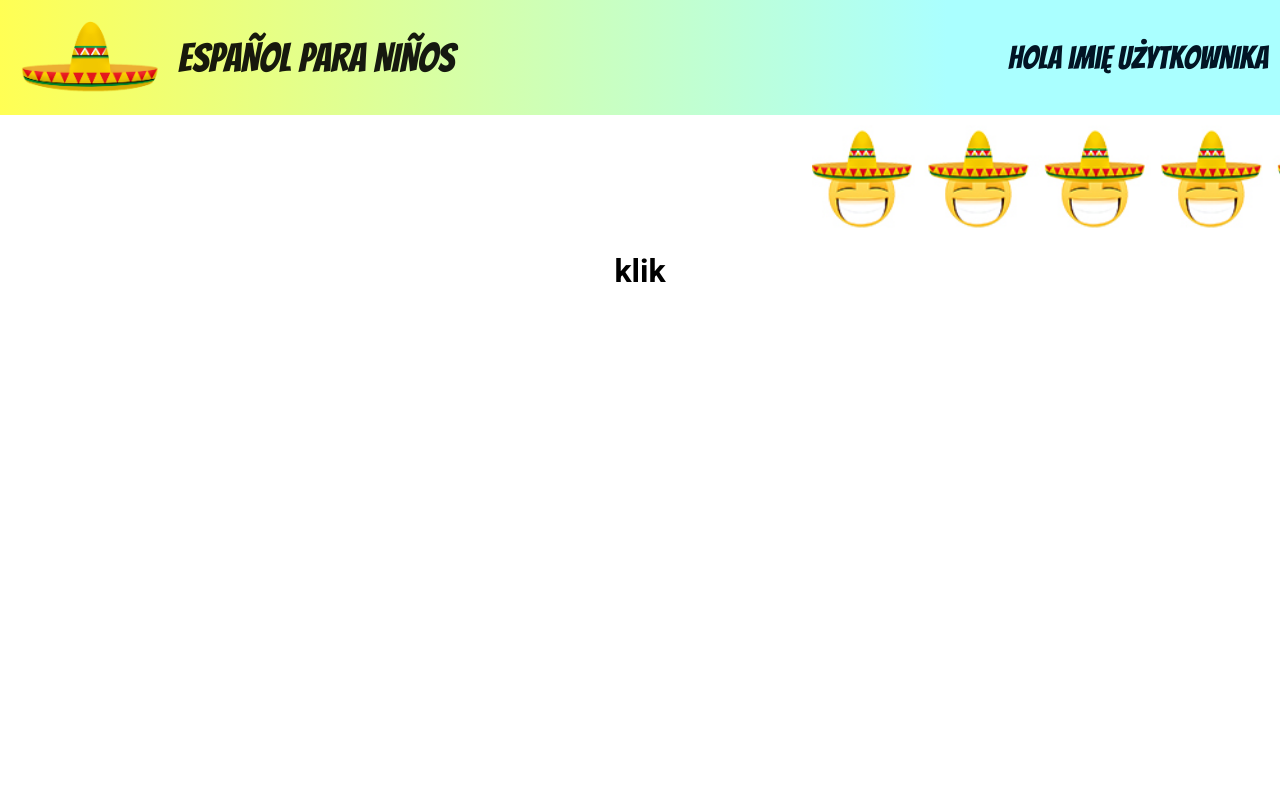
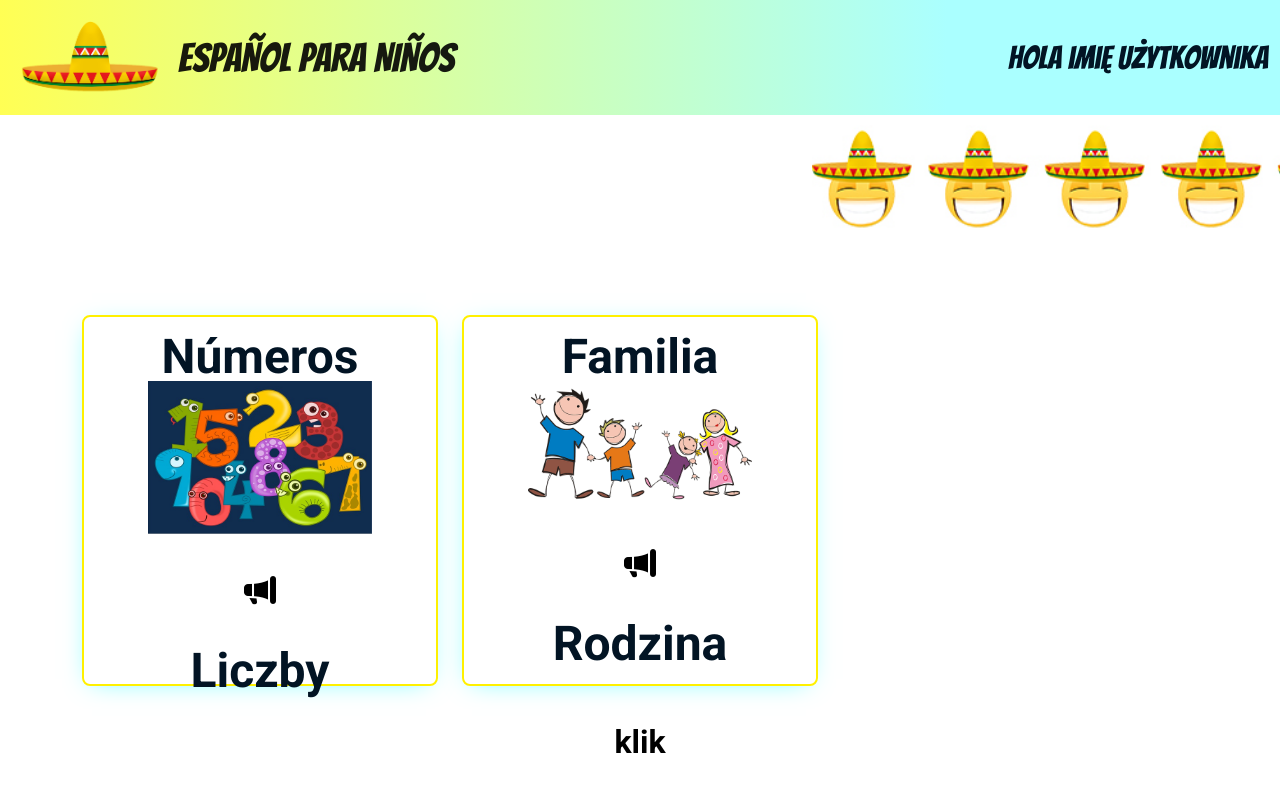
Before and after one commit to EdytaWe/espanol-para-ninos, a React (Create React App) app: page / in a window 1280 px wide. Shown: the top 792 px of the page. Built offline with nearby package versions, Linux system fonts and the light colour scheme.

Commit message:
added main and component TaskSelect

```diff
--- a/public/index.html
+++ b/public/index.html
@@ -26,6 +26,7 @@
     -->
     <title>React App</title>
     <link href="https://cdn.jsdelivr.net/npm/bootstrap@5.1.3/dist/css/bootstrap.min.css" rel="stylesheet" integrity="sha384-1BmE4kWBq78iYhFldvKuhfTAU6auU8tT94WrHftjDbrCEXSU1oBoqyl2QvZ6jIW3" crossorigin="anonymous">
+    <link rel="stylesheet" href="https://cdn.jsdelivr.net/npm/bootstrap-icons@1.8.1/font/bootstrap-icons.css">
   </head>
   <body>
 <!--    <noscript>You need to enable JavaScript to run this app.</noscript>-->
--- a/src/App.js
+++ b/src/App.js
@@ -1,11 +1,12 @@
 import React, { useEffect, useState } from 'react';
 import Header from "./components/Header/Header";
 import "./scss/main.scss"
+import Main from "./components/Main/Main";
 import numbers from "./components/database/numbers";
 
 const number = {
     number: 1,
-    text: "hola fafu. que tal? te gusta tu amiga?",
+    text: "hola. que tal? te gusta tu amiga?",
 }
 
 function App() {
@@ -20,6 +21,7 @@ function App() {
 
         <>
             <Header />
+            <Main />
         <button onClick={buttonClick}> klik</button>
         </>
     );
--- /dev/null
+++ b/src/components/Main/Main.js
@@ -0,0 +1,19 @@
+import React from 'react';
+import './main.scss';
+import TaskSelect from "./TaskSelect";
+
+function Main() {
+    return(
+        <main>
+            <div className="container">
+                <div className="row tasks">
+                    <TaskSelect name="Liczby" spanishName="Números" img="./img/numbers.jpg"/>
+                    <TaskSelect name="Rodzina" spanishName="Familia" img="./img/family.png"/>
+
+
+                </div>
+            </div>
+        </main>
+    )
+}
+export default Main
--- /dev/null
+++ b/src/components/Main/TaskSelect.js
@@ -0,0 +1,27 @@
+import React from 'react';
+import './main.scss';
+
+function TaskSelect({name, spanishName, img}) {
+    const speak= (text) =>{
+        let utter = new SpeechSynthesisUtterance();
+        utter.lang = 'es';
+        utter.text = text;
+        utter.volume = 0.5;
+        window.speechSynthesis.speak(utter);
+    }
+    return(
+        <div className="col-md-4">
+        <div className="task d-flex flex-column align-items-center">
+            <span key={name}>{spanishName}</span>
+            <div className="task__img d-flex align-items-center justify-content-center">
+                <img src={img} alt={name} className="img-fluid"/>
+            </div>
+            <button className="bi bi-megaphone-fill" onClick={speak(`{${spanishName}`)}></button>
+            <span>{name}</span>
+
+        </div>
+        </div>
+    )
+}
+
+export default TaskSelect
--- /dev/null
+++ b/src/components/Main/main.scss
@@ -0,0 +1,21 @@
+@import "src/scss/variables";
+
+main{
+  padding-top: 100px;
+}
+
+.task{
+  height: 371px;
+  border: 2px solid $yellow-color;
+  border-radius: 8px;
+  box-shadow: -1px 4px 25px -11px $blue-color;
+  padding: 1rem;
+  & span{
+    font-size: 3rem;
+    font-weight: bold;
+  }
+  &__img{
+    width: 70%;
+    height: 70%;
+  }
+}
--- a/src/components/database/numbers.js
+++ b/src/components/database/numbers.js
@@ -5,6 +5,69 @@ const numbers = [
         spain: "uno",
         polish: "jeden",
         picture: "./img/",
+    },
+    {
+        id: 2,
+        number: "2",
+        spain: "dos",
+        polish: "dwa",
+        picture: "./img/",
+    },
+    {
+        id: 3,
+        number: "3",
+        spain: "tres",
+        polish: "trzy",
+        picture: "./img/",
+    },
+    {
+        id: 4,
+        number: "4",
+        spain: "cuatro",
+        polish: "cztery",
+        picture: "./img/",
+    },
+    {
+        id: 5,
+        number: "5",
+        spain: "cinco",
+        polish: "pięć",
+        picture: "./img/",
+    },
+    {
+        id: 6,
+        number: "6",
+        spain: "seis",
+        polish: "sześć",
+        picture: "./img/",
+    },
+    {
+        id: 7,
+        number: "7",
+        spain: "siete",
+        polish: "siedem",
+        picture: "./img/",
+    },
+    {
+        id: 8,
+        number: "8",
+        spain: "ocho",
+        polish: "osiem",
+        picture: "./img/",
+    },
+    {
+        id: 9,
+        number: "2",
+        spain: "dos",
+        polish: "dwa",
+        picture: "./img/",
+    },
+    {
+        id: 10,
+        number: "10",
+        spain: "diez",
+        polish: "dziesięć",
+        picture: "./img/",
     }
 ]
 export default numbers
```
Also changed, not shown: public/img/family.png (added), public/img/numbers.jpg (added).
